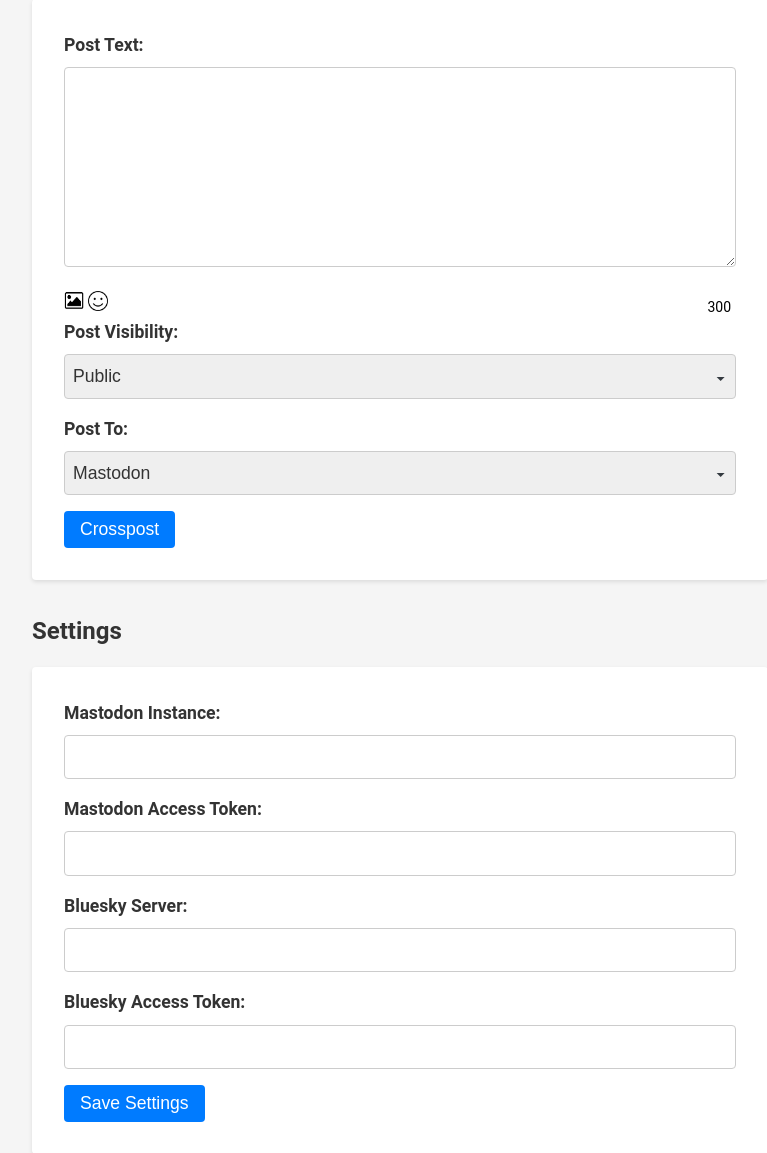
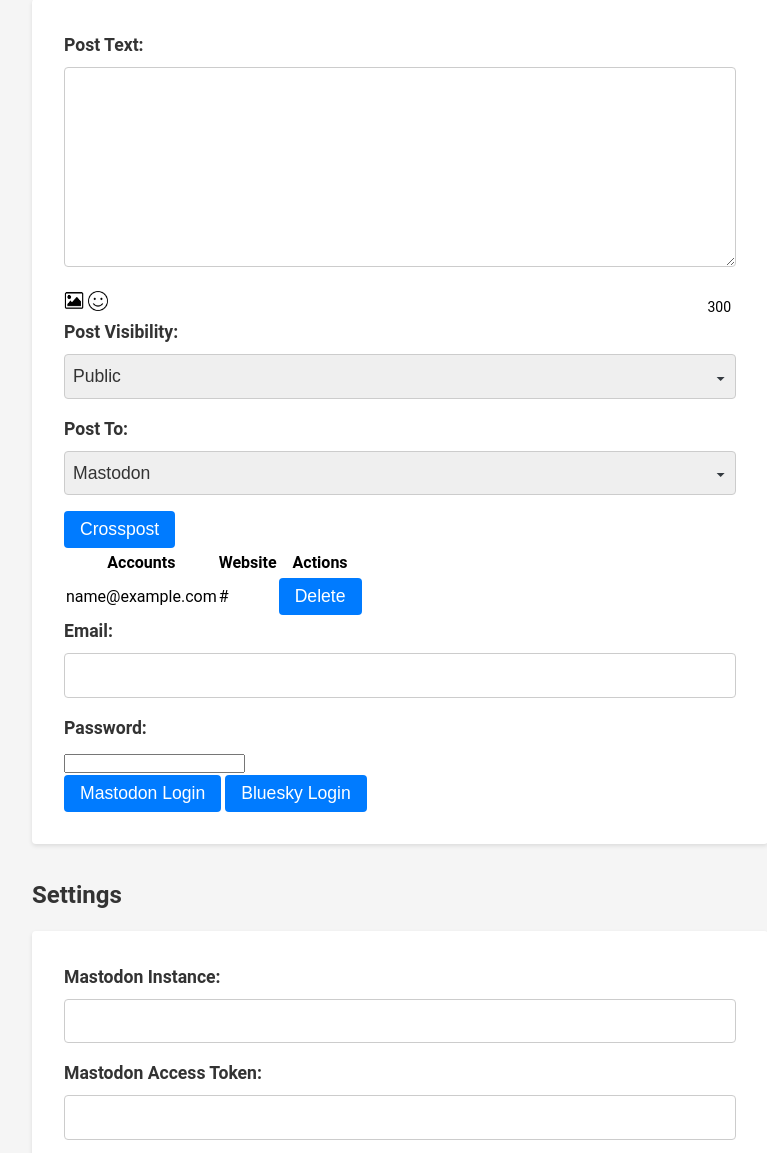
Before and after one commit to westerny1/SkyMast, a Flask app: page / in a window 1280 px wide. Shown: the part 123-1276 px from the top of the page, without its empty margins (240-1007 px from the left). Run offline with Flask 3, Linux system fonts and the light colour scheme; tables that the repository leaves empty hold one stand-in row (values such as "Sample post").

Commit message:
added login area

```diff
--- a/templates/index.html
+++ b/templates/index.html
@@ -1,17 +1,17 @@
-<!DOCTYPE html>
-<html>
-  <head>
-    <meta charset="UTF-8" />
-    <meta name="viewport" content="width=device-width, initial-scale=1.0" />
+{% extends 'base.html' %}
+
+{% block head %}
   <title>SkyMast</title>
   <link rel="icon" type="image/png" href="{{url_for('static', filename='./templates/icon.png')}}">
   <link rel="stylesheet" href="{{url_for('static', filename='./templates/main.css')}}">
-  </head>
-  <body>
+{% endblock %}
+
+{% block body %}
   <h1>Welcome to SkyMast</h1>
+  <!-- Text Area -->
   <form id="crosspost-form" action="/" method="POST">
     <label for="post-text">Post Text:</label>
-      <textarea id="post-text" name="post-text" required></textarea>
+    <textarea id="post-text" name="post-text" ></textarea>
     <div id="character-counter">300</div>
   <img src="{{url_for('static', filename='./templates/photo_icon.png')}}" alt="Photo Icon" style="width: 20px; height: 20px; margin-top: 0px;">
   <img src="{{url_for('static', filename='./templates/emoji_icon.png')}}" alt="Emoji Icon" style="width: 20px; height: 20px; margin-top: 0px;">
@@ -25,10 +25,41 @@
     <select id="post-to" name="post-to" required>
       <option value="mastodon">Mastodon</option>
       <option value="bluesky">Bluesky</option>
-        <option value="bluesky">Both</option>
+      <option value="both">Both</option>
     </select>
     <button type="submit">Crosspost</button>
+    <br>
+
+    <!-- Table of Accounts -->
+    <table>
+      <tr>
+        <th>Accounts</th>
+        <th>Website</th>
+        <th>Actions</th>
+      </tr>
+      {% for account in account_list %}
+        <tr>
+          <td>{{  account.db_email  }}</td>
+          <td>{{  account.db_website  }}</td>
+          <td>
+            <!-- Todo: Delete Account -->
+            <button id="delete_account">Delete</button>
+          </td>
+        </tr>
+      {% endfor %}
+    </table>
+
+    <!-- Login Area -->
+    <label for="email">Email:</label>
+    <input id="email" name="email" type="text"  />
+    <label for="password">Password:</label>
+    <input id="password" name="password" type="password"  />
+    <br>
+    <button id="mastodon_login" name="mastodon_login" type="submit">Mastodon Login</button>
+    <button id="bluesky_login" name='bluesky_login' type="submit">Bluesky Login</button>
   </form>
+
+  <!-- Settings Area -->
   <h2>Settings</h2>
   <form id="settings-form">
     <label for="mastodon-instance">Mastodon Instance:</label>
@@ -41,6 +72,8 @@
     <input id="bluesky-access-token" name="bluesky-access-token" type="text" required />
     <button type="submit">Save Settings</button>
   </form>
+
+  <!-- Javascript Area -->
   <script> const postText = document.getElementById("post-text"); const characterCounter = document.getElementById("character-counter");
     postText.addEventListener("input", () => {
       const remainingCharacters = 300 - postText.value.length;
@@ -52,5 +85,4 @@
       }
     });
   </script>
-  </body>
-</html>
+{% endblock %}
```
Lines whose indentation alone changed are shown as unchanged.
